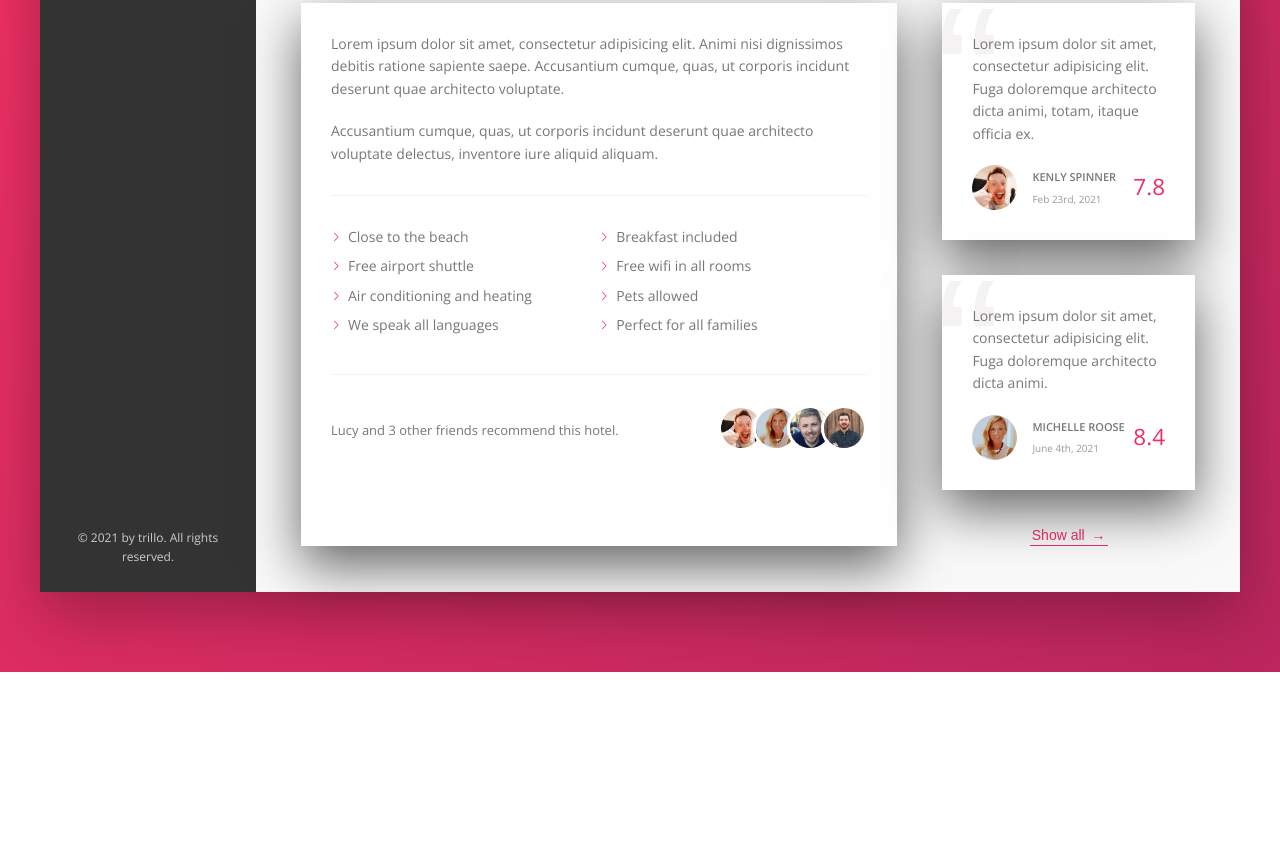
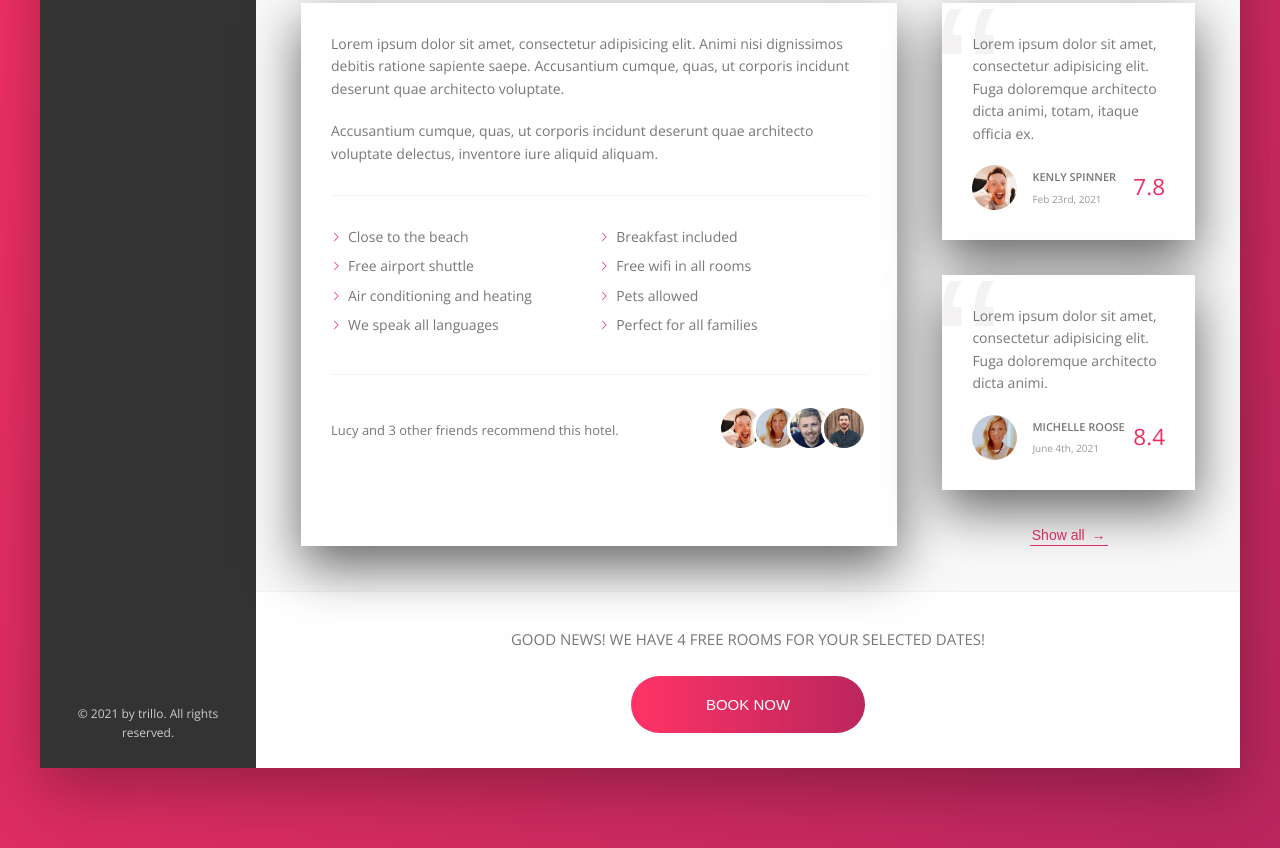
Before and after one commit to wzheng10/Trillo, a website: page index.html in a window 1280 px wide. Shown: the part 645-1493 px from the top of the page. Before the commit the page ends 1317 px from the top, so only its background shows below. Drawn offline with nearby package versions, Linux system fonts and the light colour scheme.

Commit message:
CTA section

```diff
--- a/index.html
+++ b/index.html
@@ -206,6 +206,16 @@
                             <button class="btn-inline">Show all <span>&rarr;</span></button>
                         </div>
                     </div>
+                    <div class="cta">
+                        <h2 class="cta__book-now">
+                            Good news! We have 4 free rooms for your selected dates!
+                        </h2>
+                        <button class="btn">
+                            <span class="btn__visible">Book now</span>
+                            <span class="btn__invisible">Only 4 rooms left</span>
+
+                        </button>
+                    </div>
                 </main>
             </div>
         </div>
--- a/sass/_components.scss
+++ b/sass/_components.scss
@@ -432,3 +432,64 @@
         z-index: 1;
     }
 }
+
+.cta {
+    padding: 3.5rem 0;
+    text-align: center;
+
+    &__book-now {
+        font-size: 1.5rem;
+        font-weight: 300;
+        text-transform: uppercase;
+        margin-bottom: 2.5rem;
+    }
+}
+
+.btn {
+    font-size: 1.5rem;
+    font-weight: 300;
+    text-transform: uppercase;
+    border-radius: 10rem;
+    border: none;
+    background-image: linear-gradient(to right, var(--color-primary-light), var(--color-primary-dark));
+    color: var(--color-white);
+    position: relative;
+    overflow: hidden;
+    cursor: pointer;
+
+    & > * {
+        display: inline-block;
+        height: 100%;
+        transition: all .2s;
+    }
+    &__visible {
+        padding: 2rem 7.5rem;
+    }
+
+    &__invisible {
+        display: inline-block;
+        position: absolute;
+        padding: 2rem 0;
+        height: 100%;
+        width: 100%;
+        left: 0;
+        top: -100%;
+
+    }
+
+    &:hover {
+        background-image: linear-gradient(to left, var(--color-primary-light), var(--color-primary-dark));
+    }
+    &:hover &__visible {
+        transform: translateY(100%);
+    }
+
+    &:hover &__invisible {
+        top: 0;
+    }
+
+    &:focus {
+        outline: none;
+        animation: pulsate 1s infinite;
+    }
+}
```
Also changed, not shown: css/style.css.
